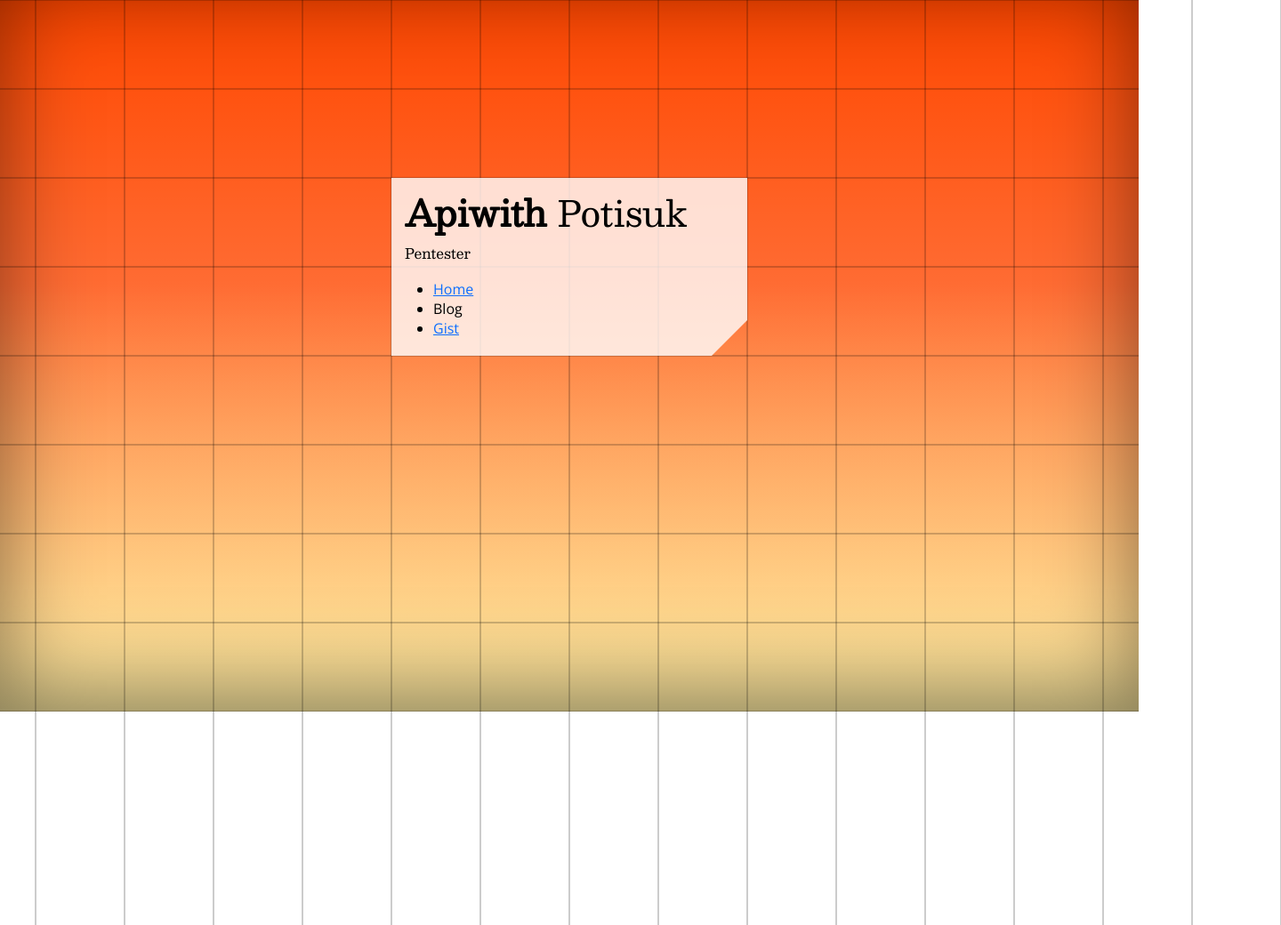
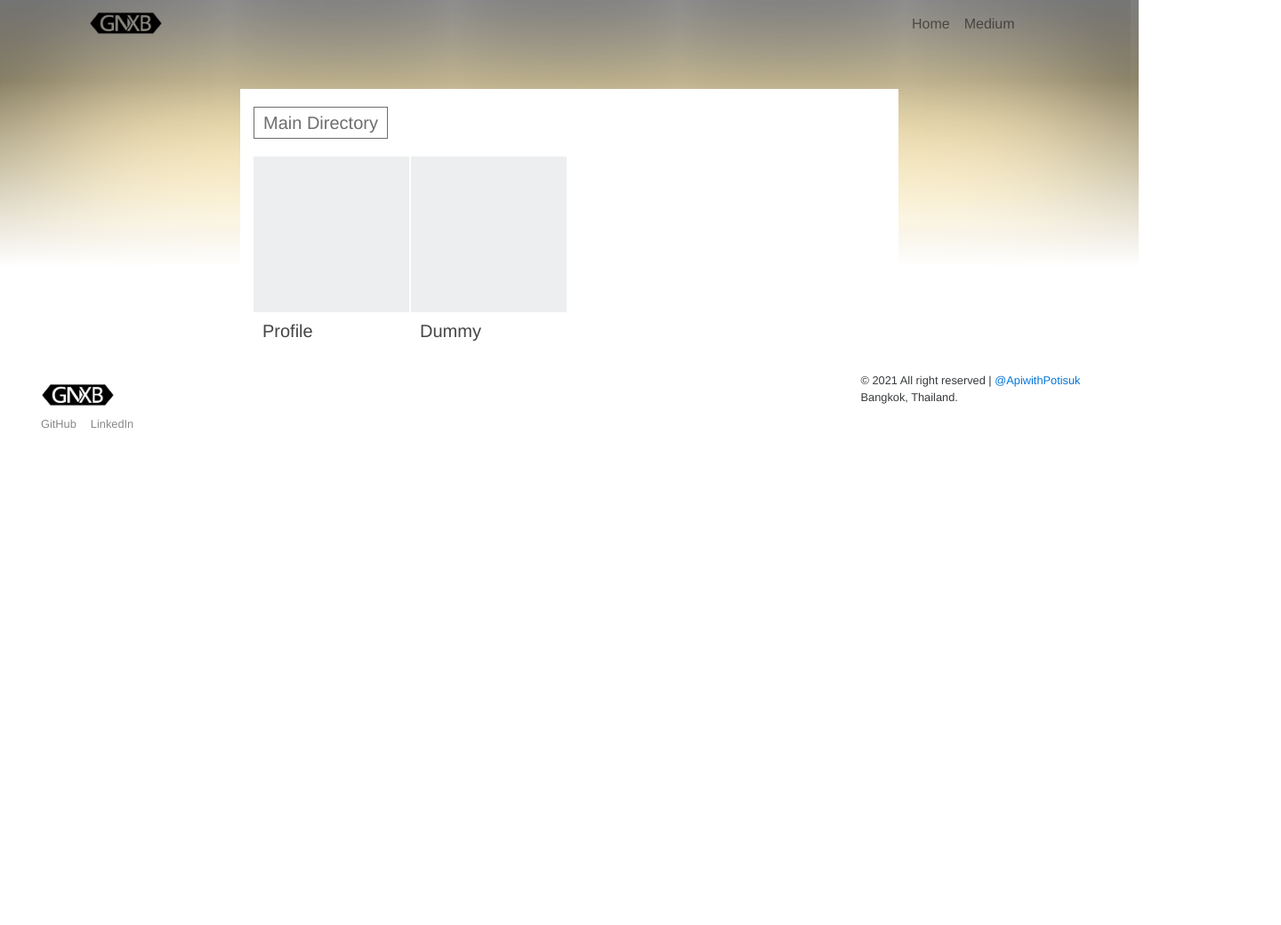
Before and after one commit to GNXB/gnxb.github.io, a plain HTML site: page index.html in a window 1280 px wide. Shown: the whole page at 89% size, 1440 px wide, since content can reach past the window. After the commit the page ends 800 px from the top, so only its background shows below. Drawn offline with nearby package versions, Linux system fonts and the light colour scheme.

Commit message:
New Design

```diff
--- a/dist/main.js
+++ b/dist/main.js
@@ -0,0 +1,5 @@
+$(document).ready(function() {
+	$("#bt-profile, #bt-back").click(function() {
+		$("#main-container").toggleClass('detail-open');
+	});
+});
--- a/dist/style.css
+++ b/dist/style.css
@@ -1,69 +1,146 @@
-body {
-  font-family: 'Open Sans';
-}
-
-.besley {
-  font-family: 'Besley';
-}
-
-#wrapper {
-  /* background: linear-gradient(180deg, #ea4c00 0%, #ff6a00 100%) repeat-x; */
-  background: linear-gradient(180deg, #ff4700 40%, #ffd744 100%) repeat-x;
-  position: absolute;
-  height: 100%;
-  width: 100%;
-}
-
-#wrapper:before {
-  /* content: '';
-  background: linear-gradient(180deg, transparent 0, rgba(255, 255, 255, 0.6) 100%);
-  box-shadow: inset 0 -50px 200px rgba(0, 0, 0, 0.8); */
-
-  content: '';
-  background: linear-gradient(180deg, transparent 0, rgba(255, 255, 255, 0.5) 100%);
-  box-shadow: inset 0 -20px 100px rgb(0 0 0 / 50%);
+@import url("https://fonts.googleapis.com/css?family=Open+Sans:200,400,700");
+.outerflow, .banner-filter, .mountain {
   position: absolute;
   top: 0;
   right: 0;
   bottom: 0;
   left: 0;
+  margin: auto; }
+
+body {
+  font-family: 'Helvetica Neue'; }
+
+.clear {
+  clear: both; }
+
+.bg-dark {
+	background-color: #aaa;
 }
 
-.grid {
-  background: linear-gradient(0deg, transparent 0, transparent 49px, rgba(0,0,0,0.4) 50px, rgba(0,0,0,0.4) 50px, transparent 51px, transparent 100px);
-  background-size: auto 100px;
-  background-position: center;
-  position: absolute;
-  top: 0;
-  right: 0;
-  bottom: 0;
-  left: 0;
+.navbar-brand {
+  background-image: url(../img/GNXB-Logo.png);
+	background-size: contain;
+	margin-top: 5px;
+	margin-left: 15px;
+	width: 83px;
+	height: 26px; }
+
+.banner-bg {
+  background: linear-gradient(180deg, #fbfbfb 0%, #ffbc00 100%) repeat-x #ffbc00;
+  position: relative;
+  height: 400px; }
+
+.banner-filter {
+  content: '';
+  background: linear-gradient(180deg, transparent 0, rgba(255, 255, 255, 0.6) 100%);
+  box-shadow: inset 0 -50px 200px rgba(0, 0, 0, 0.8); }
+
+.banner-crop {
+  height: 100px;
+  overflow: hidden; }
+
+section {
+  margin: 20px 0; }
+  section.highlight {
+    background-color: #eceeef; }
+
+footer nav {
+  background: none; }
+  footer nav ul {
+    margin-left: 15px; }
+    footer nav ul li a.nav-link-edit {
+      color: #888;
+      padding-top: 0.625rem !important;
+      font-size: 0.8rem; }
+      footer nav ul li a.nav-link-edit:hover {
+        color: #666;
+        text-decoration: underline; }
+
+footer address {
+  margin-left: 15px;
+  font-size: 0.8rem; }
+
+.label_box {
+  /*position: relative;
+    display: inline-block;
+    padding: 7px 7px 20px;
+    color: #c5c5c5;
+    font-size: 44px;
+    font-family: "Cardo";
+    line-height: 37px;
+    text-align: justify;
+    text-align-last: justify;
+    border: 3px solid #cccccc;
+    word-break: break-word;*/
+  position: relative;
+  display: inline-block;
+  margin: 20px 0;
+  padding: 2px 10px;
+  color: #6d6d6d;
+  font-size: 20px;
+  font-weight: lighter;
+  border: 1px solid; }
+
+.main-content, .pane-detail {
+  background: #fff;
+  min-height: 300px; }
+
+.card_box {
+  float: left;
+  width: 177px; }
+  .card_box .card_image {
+    background: #eceeef;
+    width: 175px;
+    height: 175px; }
+  .card_box .card_body {
+    padding: 10px;
+    height: 67px; }
+  .card_box:first-child {
+    margin-left: 0; }
+  .card_box a .card_title {
+    color: #444; }
+  .card_box a:hover {
+    text-decoration: none; }
+    .card_box a:hover .card_title {
+      color: #0275d8; }
+
+#page-portfolio {
+  position: relative;
+  padding-top: 100px;
+  min-height: 300px; }
+  #page-portfolio .banner-bg, #page-portfolio .header-aura, #main-navbar {
+    position: absolute;
+    top: 0;
+    right: 0;
+    left: 0;}
+	#page-portfolio .banner-bg, #page-portfolio .header-aura {
+		height: 300px; }
+  #page-portfolio .banner-filter {
+    box-shadow: inset 0 50px 200px rgba(0, 0, 0, 0.8); }
+  #page-portfolio .header-aura {
+    background: linear-gradient(180deg, rgba(255, 255, 255, 0) 30%, #fff); }
+
+#main-container {
+	perspective: 3000px;
+	overflow: hidden;
 }
 
-.grid-rotate {
-  transform: rotate(90deg);
-  margin: auto;
-  height: 200%;
+.sub-window {
+	transition: all 0.5s ease 0s;
 }
 
-.mybox {
-  position: relative;
+.pane-detail {
+	position: absolute;
+	top: 0;
+	opacity: 0;
+	transform: rotateY(0deg) translateZ(0px) translateX(600px);
 }
 
-.mybox .bg, .mybox .content {
-  position: absolute;
-  top: 0;
-  right: 0;
-  bottom: 0;
-  left: 0;
+#main-container.detail-open .main-content {
+	transform: rotateY(-30deg) translateZ(-500px) translateX(-50px);
 }
 
-.mybox .content {
-  padding: 15px;
+#main-container.detail-open .pane-detail {
+	transform: rotateY(0deg) translateZ(0px) translateX(0px);
+	opacity: 1;
 }
-
-#main-container {
-  margin: 200px auto;
-  padding: 0;
-  width: 400px;
-}
--- a/index.html
+++ b/index.html
@@ -3,38 +3,96 @@
 <head>
   <meta charset="utf-8">
   <meta name="viewport" content="width=device-width, initial-scale=1, shrink-to-fit=no">
-  <link rel="stylesheet" href="https://fonts.googleapis.com/css?family=Open+Sans|Besley">
-  <link rel="stylesheet" href="dist/bootstrap-reboot.min.css">
-  <link rel="stylesheet" href="dist/bootstrap-grid.min.css">
+  <!-- <link rel="stylesheet" href="dist/bootstrap-reboot.min.css">
+  <link rel="stylesheet" href="dist/bootstrap-grid.min.css"> -->
+  <link rel="stylesheet" href="dist/bootstrap.min.css">
   <link rel="stylesheet" href="dist/style.css">
   <script src="https://ajax.googleapis.com/ajax/libs/jquery/3.6.0/jquery.min.js"></script>
-  <script src="dist/bootstrap.min.js"></script>
+  <script src="dist/main.js"></script>
   <title>GNXB - Official Site</title>
 </head>
 <body>
-  <div id="wrapper">
-    <div class="grid"></div>
-    <div class="grid grid-rotate"></div>
+  <div id="page-portfolio">
+    <header class="banner-bg">
+      <div class="banner-filter"></div>
+    </header>
+    <div class="header-aura"></div>
+
+    <nav id="main-navbar" class="navbar navbar-static-top navbar-light">
+      <div class="container">
+        <a href="/" class="navbar-brand"></a>
+        <div class="col-md-2 col-xs-12 float-md-right">
+          <ul class="nav navbar-nav">
+            <li class="nav-item"><a class="nav-link" href="/">Home</a></li>
+            <li class="nav-item"><a class="nav-link" href="https://medium.com/@kengnaireji">Medium</a></li>
+          </ul>
+        </div>
+      </div>
+    </nav>
+
     <div id="main-container" class="container">
-      <div class="mybox">
-        <div class="bg">
-          <svg viewBox="0 0 200 100">
-            <polygon points="0,0 0,100 180,100 200,80 200,0" fill="rgba(255,255,255,0.8)"/>
-          </svg>
+      <div class="col-md-2"></div>
+      <div class="col-md-8 main-content sub-window">
+        <div class="col-md-12">
+          <div class="row">
+            <div>
+              <div class="label_box">Main Directory</div>
+            </div>
+            <div>
+              <div class="card_box">
+                <a href="#" id="bt-profile">
+                  <div class="card_image"></div>
+                  <div class="card_body">
+                    <h5 class="card_title">Profile</h5>
+                  </div>
+                </a>
+              </div>
+              <div class="card_box">
+                <a href="#">
+                  <div class="card_image"></div>
+                  <div class="card_body">
+                    <h5 class="card_title">Dummy</h5>
+                  </div>
+                </a>
+              </div>
+              <div class="clear"></div>
+            </div>
+          </div>
         </div>
-        <div class="content">
-          <!-- <p>Home</p> -->
-          <h1 class="besley"><strong>Apiwith</strong> Potisuk</h1>
-          <p class="besley">Pentester</p>
-          <ul>
-            <li><a href="https://gnxb.github.io">Home</a></li>
-            <li>Blog</li>
-            <li><a href="https://gist.github.com/gnxb">Gist</a></li>
-          </ul>
+      </div>
+      <div class="col-md-4 col-xs-12 pane-detail sub-window">
+        <div class="row">
+          <div>
+            <div class="label_box">Profile</div>
+            <a href="#" id="bt-back" class="label_box bg-dark">&lt;</a>
+          </div>
+          <div class="p-2">
+            <h3>Apiwith Potisuk</h3>
+            <p>Pentester</p>
+          </div>
         </div>
       </div>
     </div>
   </div>
-  <script src="dist/main.js"></script>
+
+  <footer class="container-fluid">
+    <nav class="navbar col-md-3 col-xs-12">
+      <a href="/" class="navbar-brand"></a>
+      <ul class="nav navbar-nav col-xs-12">
+        <li class="nav-item">
+          <a href="https://github.com/gnxb" target="blank" class="nav-link nav-link-edit">GitHub</a>
+        </li>
+        <li class="nav-item">
+          <a href="https://www.linkedin.com/in/apiwith-potisuk-1a61b6108" target="blank"
+            class="nav-link nav-link-edit">LinkedIn</a>
+        </li>
+      </ul>
+    </nav>
+    <address class="col-md-3 col-xs-12 float-md-right">
+      &copy; 2021 All right reserved | <a href="https://www.instagram.com/kengnaireji/" target="blank">@ApiwithPotisuk</a>
+      <br>
+      Bangkok, Thailand.
+    </address>
+  </footer>
 </body>
 </html>
```
Also changed, not shown: dist/OpenSansCondensed-Bold.ttf (deleted), dist/OpenSansCondensed-Light.ttf (deleted), dist/OpenSansCondensed-LightItalic.ttf (deleted), dist/bootstrap.min.css (added), img/GNXB-Logo.png (added), 1 other file.
